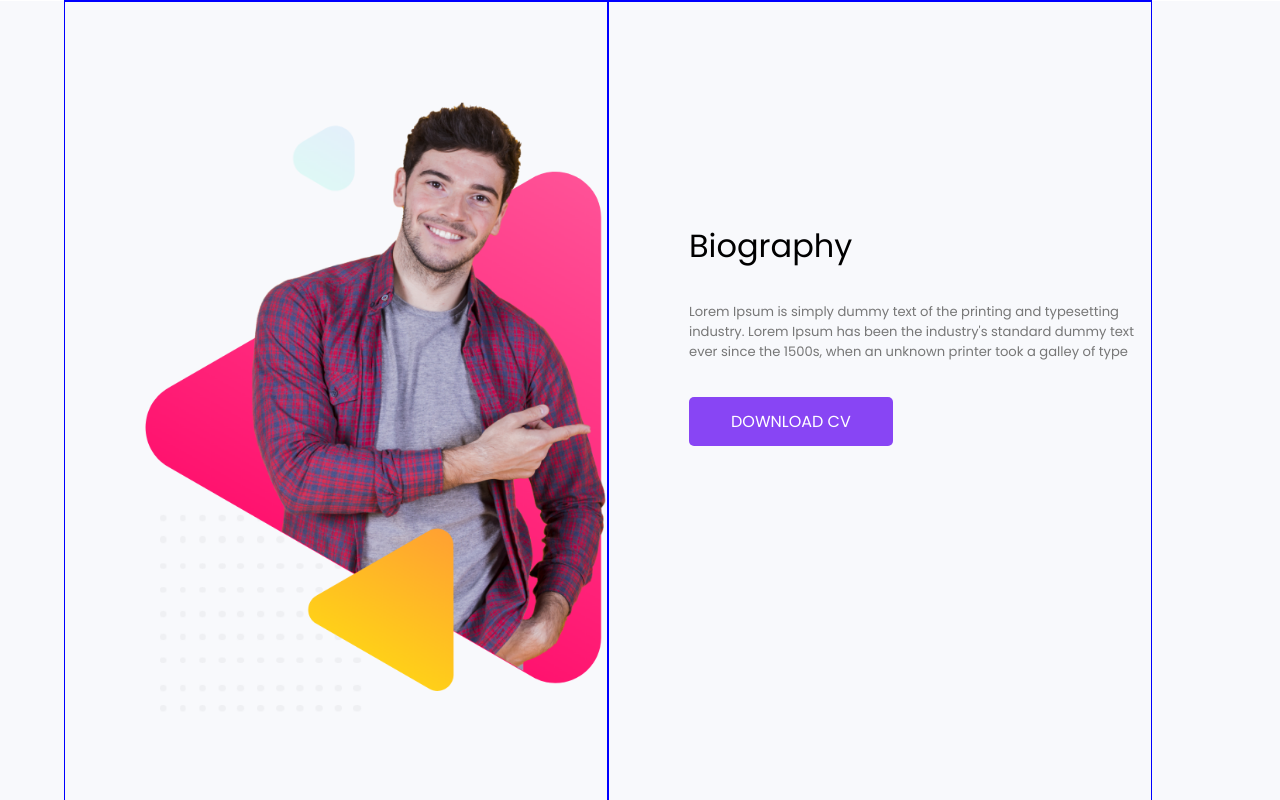
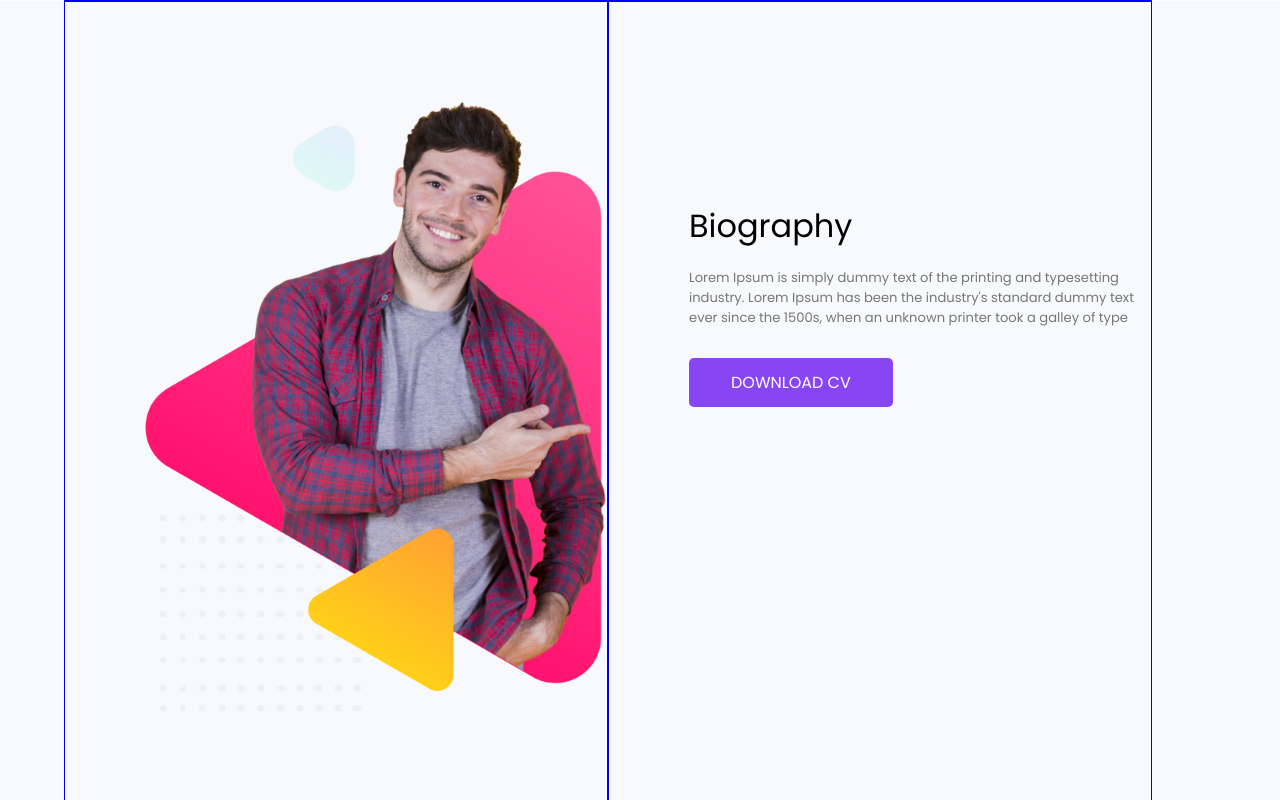
Before and after one commit to MinhazMinu/assaignmant1, a plain HTML site: page index.html in a window 1280 px wide. Shown: the part 799-1599 px from the top of the page. Drawn offline with Linux system fonts and the light colour scheme.

Commit message:
minor fix

```diff
--- a/index.html
+++ b/index.html
@@ -46,7 +46,7 @@
       <div class="box2 rside2">
         <div class="comp">
           <h1 id="bio-text">Biography</h1>
-          <p class="long-text">
+          <p class="long-text2">
             Lorem Ipsum is simply dummy text of the printing and typesetting
             industry. Lorem Ipsum has been the industry's standard dummy text
             ever since the 1500s, when an unknown printer took a galley of type
--- a/style.css
+++ b/style.css
@@ -109,9 +109,16 @@ section-1
   font-size: 2em;
   font-weight: 400;
   color: #000000;
+  margin-top: -20px;
 }
 
 .comp {
   margin-top: 220px;
   padding-left: 80px;
 }
+
+.long-text2 {
+  font-size: 0.82em;
+  margin-top: 4%;
+  margin-bottom: 9%;
+}
```
